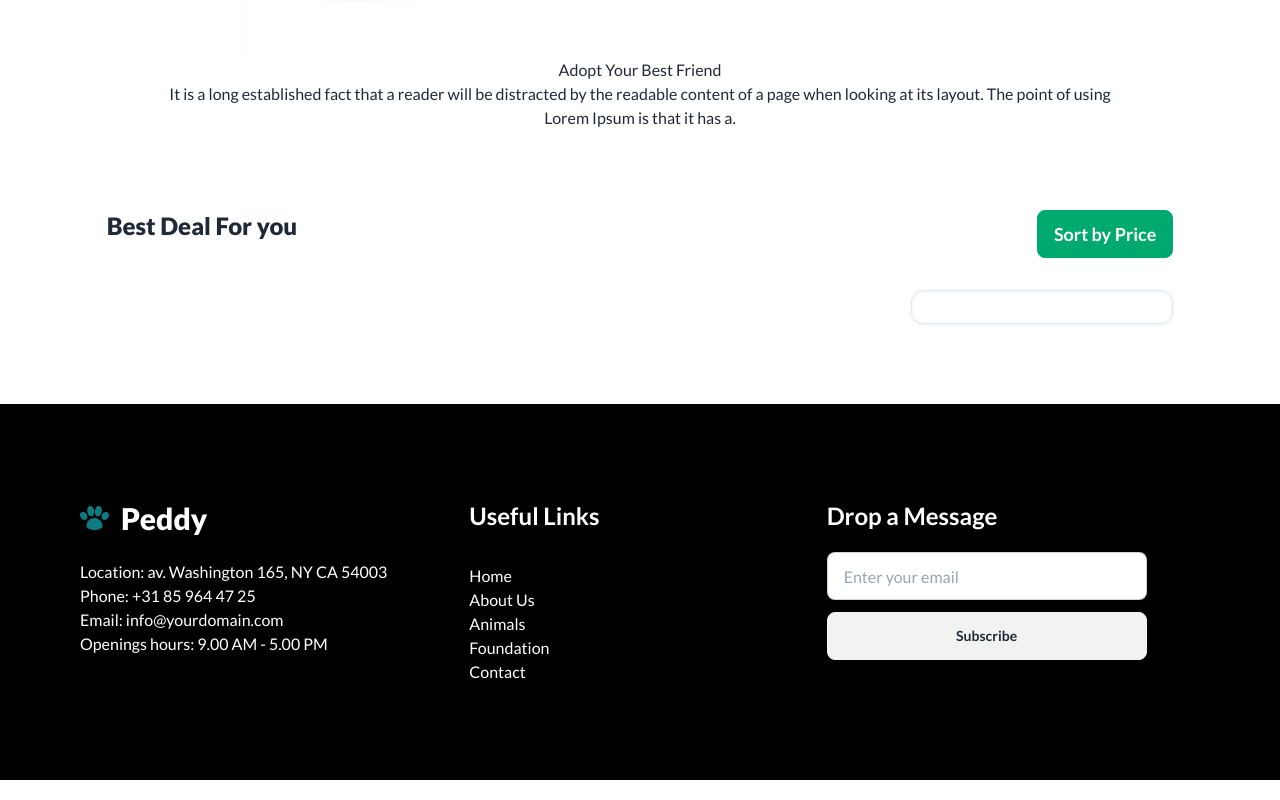
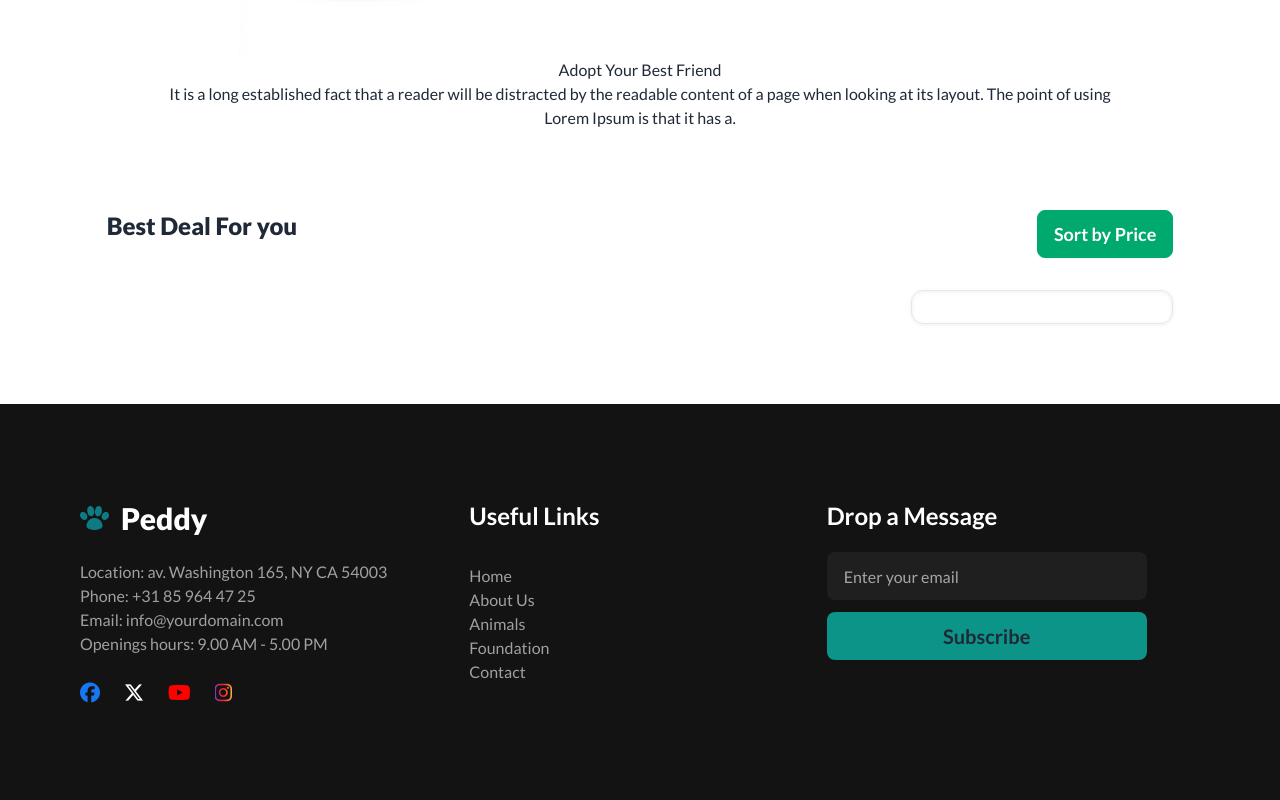
Before and after one commit to Tanzim-Rahman-Sabib-1415/assignment-06, a plain HTML site: page index.html in a window 1280 px wide. Shown: the part 906-1706 px from the top of the page. Drawn offline with nearby package versions, Linux system fonts and the light colour scheme; no server answers.

Commit message:
fixed footer

```diff
--- a/index.html
+++ b/index.html
@@ -1,5 +1,5 @@
 <!DOCTYPE html>
-<html lang="en" data-theme="light">
+<html lang="en" data-theme="light" class="scroll-smooth">
 
 <head>
   <meta charset="UTF-8">
@@ -68,7 +68,7 @@
   </header>
   <main>
     <!-- hero -->
-    <div class="text-center mx-auto w-10/12" >
+    <div class="text-center mx-auto w-10/12">
 
       <h2 class="mt-12 text-2xl">Bringing Families Together ❤️‍🔥 </h2>
       <h1 class="font-black text-7xl my-6">Your Path to Adoption Starts Here</h1>
@@ -100,13 +100,16 @@
         <div class="flex justify-between my-8">
           <p class="text-2xl font-black">Best Deal For you</p>
           <div class="flex">
-            <button onclick="sort_catgory()" class="btn btn-success text-white mx-auto font-bold text-lg">Sort by Price</button>
+            <button onclick="sort_catgory()" class="btn btn-success text-white mx-auto font-bold text-lg">Sort by
+              Price</button>
           </div>
         </div>
         <!-- box -->
         <div class="flex gap-5 flex-col md:flex-row lg:flex-row">
 
-          <div class="w-full grid gap-5 grid-cols-1 sm:grid-cols-2 md:grid-cols-2  lg:grid-cols-3 md:w-3/4 lg:w-3/4 h-fit mx-auto" id="card_holder">
+          <div
+            class="w-full grid gap-5 grid-cols-1 sm:grid-cols-2 md:grid-cols-2  lg:grid-cols-3 md:w-3/4 lg:w-3/4 h-fit mx-auto"
+            id="card_holder">
             <!--* card ************************* -->
             <!-- <div class="card bg-base-100 shadow-xl p-4" id="pet_1">
                   <figure>
@@ -160,33 +163,43 @@
             <!-- ****************************************** -->
           </div>
 
-          <div class="w-full drop-shadow border border-slate-200 h-fit grid grid-cols-1 lg:grid-cols-2 md:grid-cols-2  gap-4 mx-auto rounded-xl p-4 lg:w-1/4 md:w-1/4" id="liked-image-box">
+          <div
+            class="w-full drop-shadow border border-slate-200 h-fit grid grid-cols-1 lg:grid-cols-2 md:grid-cols-2  gap-4 mx-auto rounded-xl p-4 lg:w-1/4 md:w-1/4"
+            id="liked-image-box">
           </div>
 
         </div>
       </div>
     </div>
     <!-- footer -->
-    <footer class="grid grid-cols-1 sm:grid-cols-2 md:grid-cols-2 lg:grid-cols-3 bg-black text-white mx-auto py-24 px-20 mt-20">
+    <footer
+      class="grid grid-cols-1 sm:grid-cols-2 md:grid-cols-2 lg:grid-cols-3  text-white mx-auto py-24 px-20 mt-20 gap-y-9 footer-bg">
       <div>
         <div class="flex gap-3 items-center mb-6">
           <img src="./images/logo.webp" alt="">
           <p class="text-3xl font-black">Peddy</p>
         </div>
+        <div class="flex flex-col text-white/60">
           <p>Location: av. Washington 165, NY CA 54003</p>
           <p>Phone: +31 85 964 47 25</p>
           <p>Email: info@yourdomain.com</p>
           <p>Openings hours: 9.00 AM - 5.00 PM</p>
+        </div>
 
-        <div class="flex gap-y-5 mt-6">
-
+        <div class="flex gap-y-5 gap-x-6 mt-6 items-center">
+          <i class="fa-brands fa-facebook fa-lg " style="color: #1877F2;"></i>
+          <i class="fa-brands fa-x-twitter fa-lg" style="color: white;"></i>
+          <i class="fa-brands fa-youtube fa-lg" style="color: #ff0000;"></i>
+          <div class="bg-gradient-to-r from-[#833ab4] via-[#fd1d1d] to-[#fcb045] bg-clip-text text-transparent">
+            <i class="fa-brands fa-instagram fa-lg"></i>
+          </div>
         </div>
       </div>
 
       <div class="">
         <div class="pl-4">
           <h1 class="mb-8 text-2xl font-semibold">Useful Links</h1>
-        <ul>
+          <ul class="text-white/60">
             <li>Home</li>
             <li>About Us</li>
             <li>Animals</li>
@@ -198,8 +211,8 @@
       </div>
       <div class="flex flex-col">
         <h1 class="mb-5 text-2xl font-semibold">Drop a Message</h1>
-        <input type="text" placeholder="Enter your email" class="input input-bordered w-full max-w-xs" />
-        <button class="btn w-full max-w-xs mt-3">Subscribe</button>
+        <input type="text" placeholder="Enter your email" class="input  w-full max-w-xs placeholder:text-white/60 bg-white/5" />
+        <button class="btn w-full max-w-xs mt-3 bg-teal-600 border-none text-xl font-bold">Subscribe</button>
       </div>
 
     </footer>
--- a/styles/style.css
+++ b/styles/style.css
@@ -24,3 +24,7 @@
       0%       {transform: translateX(-37.5%) rotate(0turn)}
       80%,100% {transform: translateX(-37.5%) rotate(1turn)}
   }
+
+  .footer-bg{
+    background-color: #131313;
+  }
--- a/tailwind.config.js
+++ b/tailwind.config.js
@@ -0,0 +1,18 @@
+/** @type {import('tailwindcss').Config} */
+module.exports = {
+    theme: {
+      colors: {
+        transparent: 'transparent',
+        current: 'currentColor',
+        'white': '#ffffff',
+        'purple': '#3f3cbb',
+        'midnight': '#121063',
+        'metal': '#565584',
+        'tahiti': '#3ab7bf',
+        'silver': '#ecebff',
+        'bubble-gum': '#ff77e9',
+        'bermuda': '#78dcca',
+        'ppp': '#FF0000'
+      },
+    },
+  }
```
Lines whose indentation alone changed are shown as unchanged.
